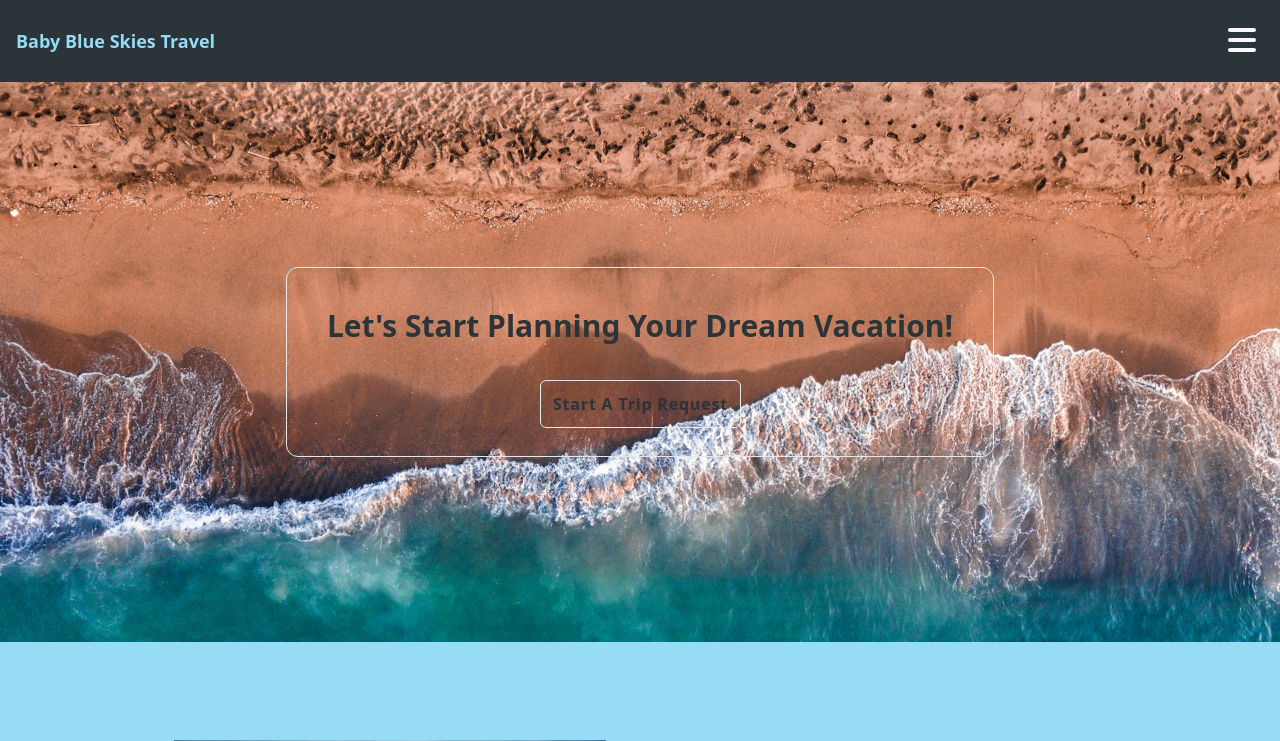
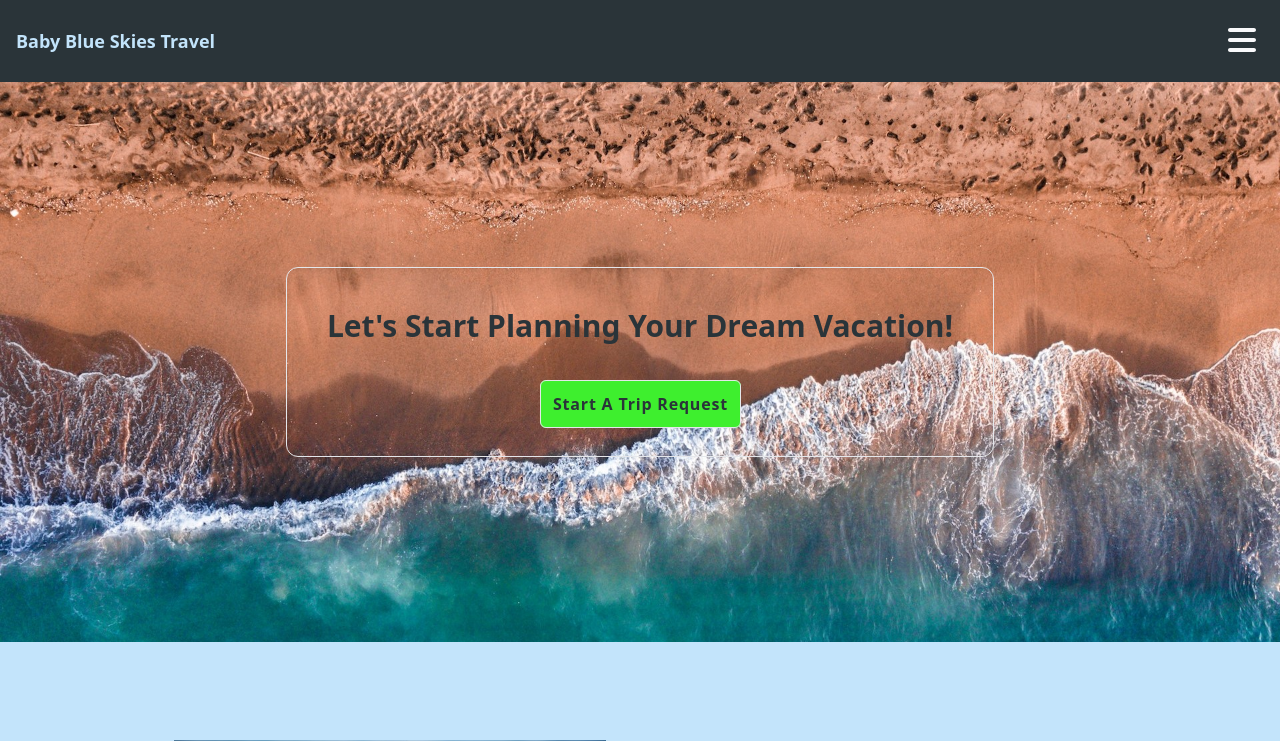
Before and after one commit to RMarmolejo90/Baby-Blue-Skies, a React (Vite) app in the folder front-end/: page / in a window 1280 px wide. Shown: the top 741 px of the page. Built offline with nearby package versions, Linux system fonts and the light colour scheme.

Commit message:
new color scheme

```diff
--- a/front-end/src/global.css
+++ b/front-end/src/global.css
@@ -5,13 +5,13 @@
 .root,
 #root,
 #docs-root {
-    --primary-dark: #30A1F0;
-    --primary-light: #95dcf4;
+    --primary-dark: #0D69AB;
+    --primary-light: #C3E4FB;
     --secondary-dark: #E8BE4C;
     --secondary-light: #E8D682;
-    --accent-color: ;
+    --accent-color: #EF7F2E;
     --dark-shade: #2A3439 ;
-    --light-shade: #a5bbc0 ;
+    --light-shade: #C1CDD7;
     --white-shade: #F9F9FB;
     --button-color: #3EEF2E;
 
--- a/front-end/tailwind.config.js
+++ b/front-end/tailwind.config.js
@@ -15,8 +15,7 @@ export default {
         "dark-shade":  "var(--dark-shade)",
         "light-shade":  "var(--light-shade)",
         "white-shade": "var(--white-shade)",
-        "button-color": "var(--button-color",
-
+        "button-color": "var(--button-color)",
       }
     },
   },
```
